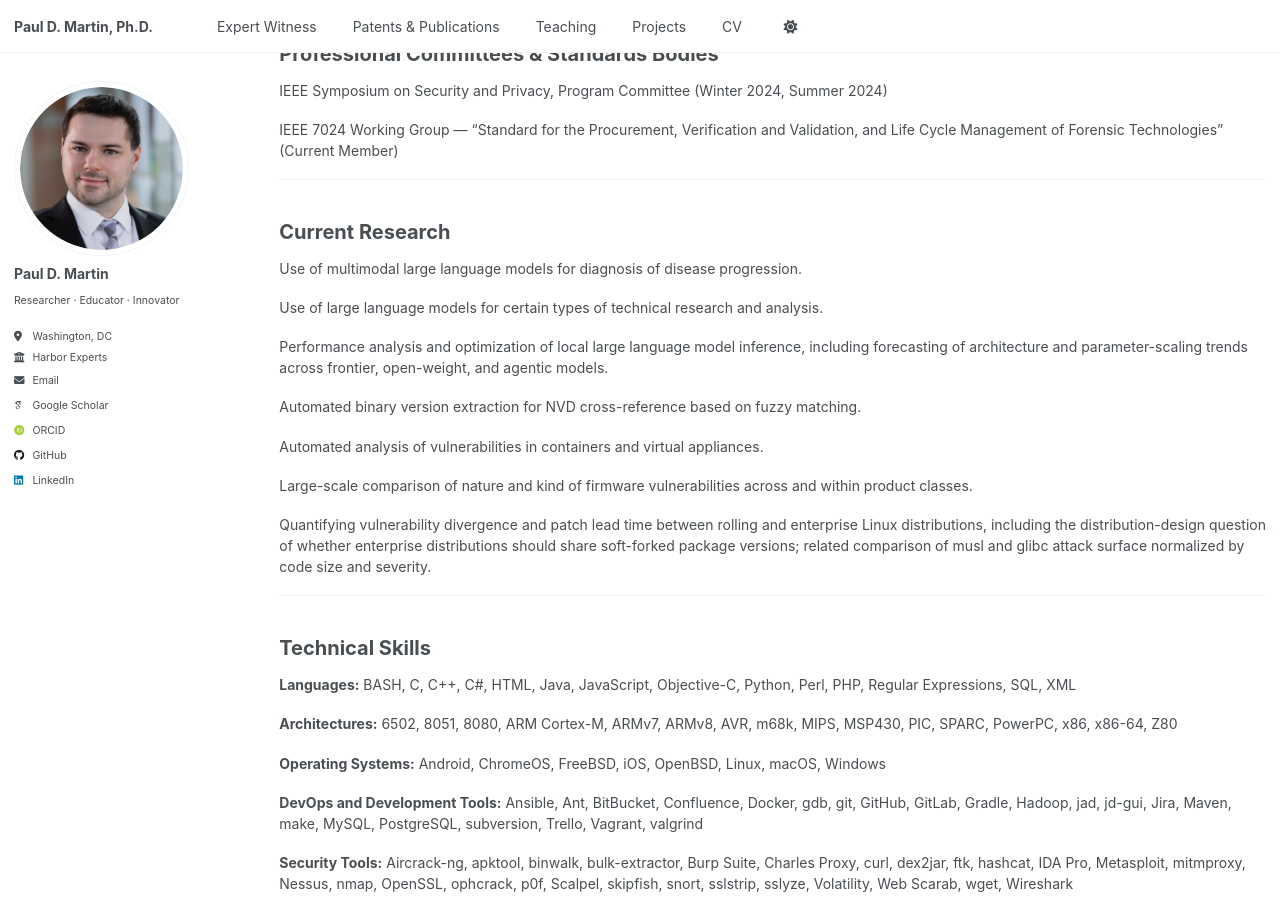
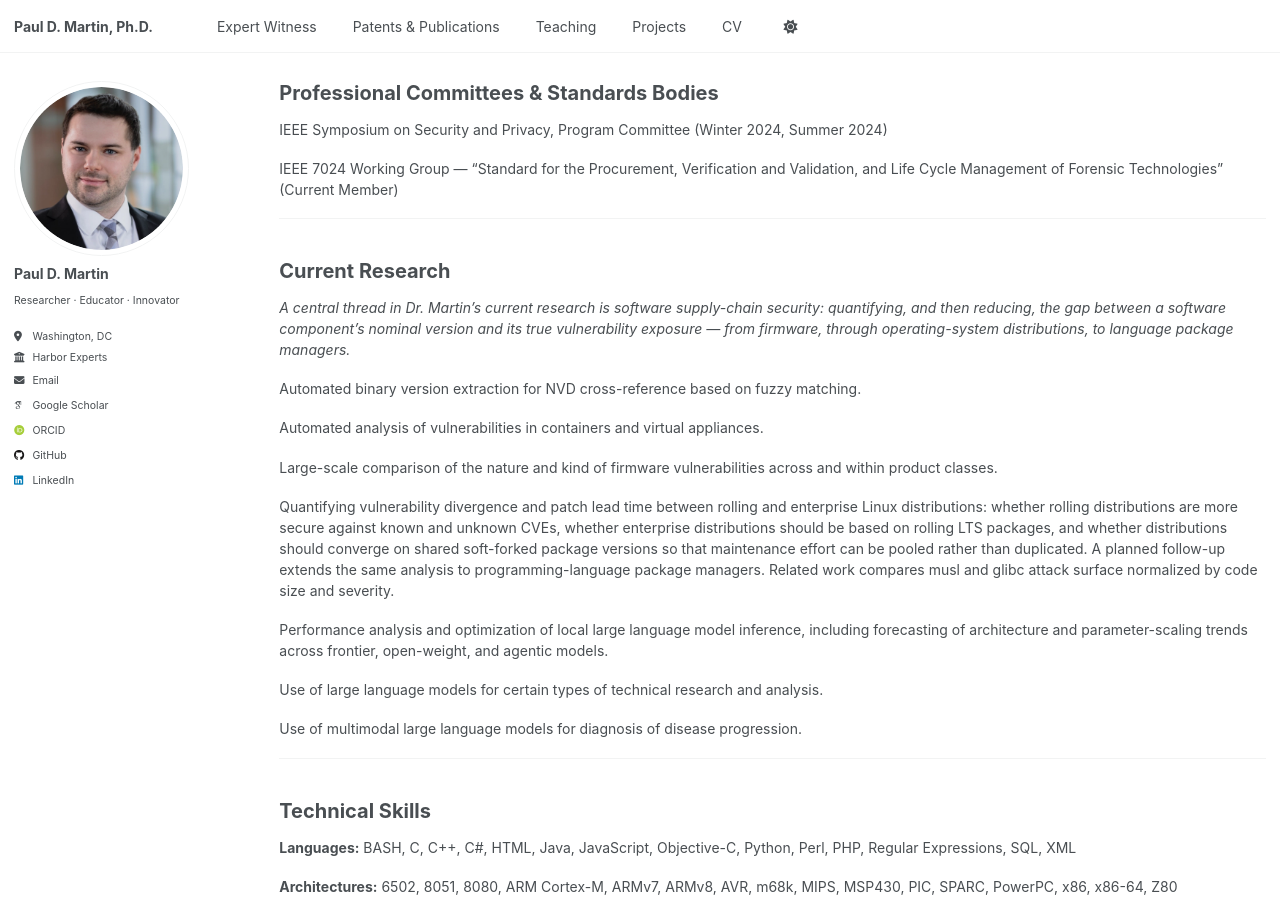
Before and after one commit to pauldmartinphd/pauldmartinphd.github.io, a Jekyll site: the page built from _pages/cv.md, in a window 1280 px wide and 900 px high, scrolled down 2023 px. Built offline with Jekyll 4.4.1, drawn with Linux system fonts in a browser that asks for light colours; some web fonts are replaced; a script that is not in the unit is left out; some of the changed text lies outside the part shown.

Commit message:
Updates to background and research.

```diff
--- a/_pages/cv.md
+++ b/_pages/cv.md
@@ -114,19 +116,21 @@ IEEE 7024 Working Group — "Standard for the Procurement, Verification and Vali
 
 ## Current Research
 
-Use of multimodal large language models for diagnosis of disease progression.
-
-Use of large language models for certain types of technical research and analysis.
-
-Performance analysis and optimization of local large language model inference, including forecasting of architecture and parameter-scaling trends across frontier, open-weight, and agentic models.
+*A central thread in Dr. Martin's current research is software supply-chain security: quantifying, and then reducing, the gap between a software component's nominal version and its true vulnerability exposure — from firmware, through operating-system distributions, to language package managers.*
 
 Automated binary version extraction for NVD cross-reference based on fuzzy matching.
 
 Automated analysis of vulnerabilities in containers and virtual appliances.
 
-Large-scale comparison of nature and kind of firmware vulnerabilities across and within product classes.
+Large-scale comparison of the nature and kind of firmware vulnerabilities across and within product classes.
 
-Quantifying vulnerability divergence and patch lead time between rolling and enterprise Linux distributions, including the distribution-design question of whether enterprise distributions should share soft-forked package versions; related comparison of musl and glibc attack surface normalized by code size and severity.
+Quantifying vulnerability divergence and patch lead time between rolling and enterprise Linux distributions: whether rolling distributions are more secure against known and unknown CVEs, whether enterprise distributions should be based on rolling LTS packages, and whether distributions should converge on shared soft-forked package versions so that maintenance effort can be pooled rather than duplicated. A planned follow-up extends the same analysis to programming-language package managers. Related work compares musl and glibc attack surface normalized by code size and severity.
+
+Performance analysis and optimization of local large language model inference, including forecasting of architecture and parameter-scaling trends across frontier, open-weight, and agentic models.
+
+Use of large language models for certain types of technical research and analysis.
+
+Use of multimodal large language models for diagnosis of disease progression.
 
 ---
 
```
Also changed, not shown: other parts of _pages/cv.md (+4 -0 lines), _pages/about.md (+4 -0 lines), _portfolio/5-technicomp-workbench.md (+2 -0 lines), 1 other file.
